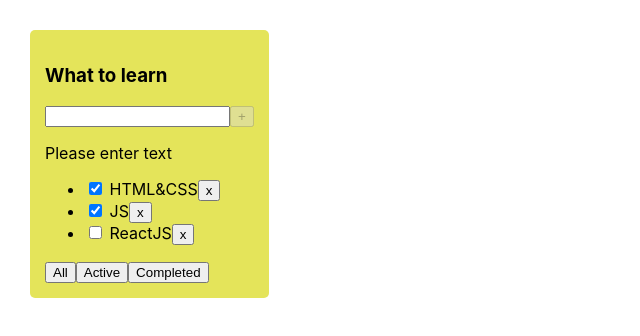
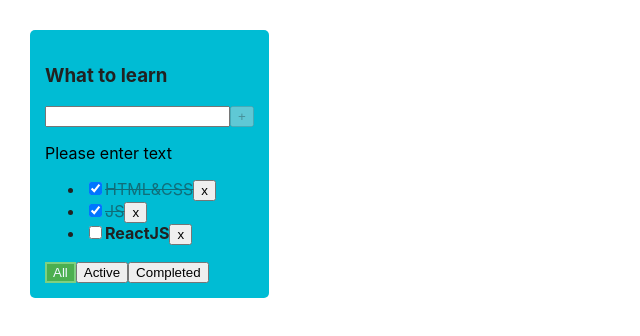
Before and after one commit to sfgardev/todolist, a React (Create React App) app: page / in a window 1280 px wide. Shown: the top 336 px of the page, without its empty margins (0-640 px from the left). Built offline with nearby package versions, Linux system fonts and the light colour scheme.

Commit message:
sprint-1 week-4

```diff
--- a/src/App.css
+++ b/src/App.css
@@ -8,7 +8,27 @@
 }
 
 .todolist {
-  background-color: rgb(228, 228, 90);
+  background-color: #00bcd4;
+  color: #212121;
   border-radius: 5px;
   padding: 15px;
 }
+
+.task-done {
+  opacity: 0.5;
+  text-decoration: line-through;
+}
+
+.task {
+  font-weight: bold;
+}
+
+.active-filter {
+  background-color: #4CAF50;
+  color: aliceblue;
+  border: 2px solid #7ed081;
+}
+
+.input-error {
+  border: 2px solid #9f685a;
+}
--- a/src/App.tsx
+++ b/src/App.tsx
@@ -32,6 +32,19 @@ function App() {
     setTasks(updatedState);
   };
 
+  const changeTaskStatus = (taskId: string, newStatus: boolean) => {
+    // const task = tasks.find((task) => task.id === taskId);
+    // if (task) {
+    //   task.isDone = !task.isDone;
+    // }
+    // setTasks([...tasks]);
+    const updatedState = tasks.map((task) =>
+      task.id === taskId ? { ...task, isDone: newStatus } : task
+    );
+
+    setTasks(updatedState);
+  };
+
   const changeFilter = (filter: Filter) => {
     setFilter(filter);
   };
@@ -56,10 +69,12 @@ function App() {
     <div className="App">
       <TodoList
         title={todoListTitle}
+        filter={filter}
         tasks={filteredTasks}
         removeTask={removeTask}
         changeFilter={changeFilter}
         addTask={addTask}
+        changeTaskStatus={changeTaskStatus}
       />
     </div>
   );
--- a/src/components/Button.tsx
+++ b/src/components/Button.tsx
@@ -1,12 +1,18 @@
 type ButtonProps = {
   title: string;
+  className?: string;
+  isDisabled?: boolean;
   onClick?: () => void;
-  isDisabled?: boolean;
 };
 
-export const Button = ({ title, isDisabled, onClick }: ButtonProps) => {
+export const Button = ({
+  title,
+  className,
+  isDisabled,
+  onClick,
+}: ButtonProps) => {
   return (
-    <button disabled={isDisabled} onClick={onClick}>
+    <button className={className} disabled={isDisabled} onClick={onClick}>
       {title}
     </button>
   );
--- a/src/components/TodoList.tsx
+++ b/src/components/TodoList.tsx
@@ -4,11 +4,13 @@ import { Button } from "./Button";
 import { TodoListHeader } from "./TodoListHeader";
 
 type TodoListProps = {
+  filter: Filter;
   title: string;
   tasks: Task[];
   removeTask: (taskId: string) => void;
   changeFilter: (filter: Filter) => void;
   addTask: (title: string) => void;
+  changeTaskStatus: (taskId: string, newStatus: boolean) => void;
 };
 
 export type Task = {
@@ -20,11 +22,14 @@ export type Task = {
 export const TodoList = ({
   title,
   tasks,
+  filter,
   removeTask,
   changeFilter,
   addTask,
+  changeTaskStatus,
 }: TodoListProps) => {
   const [taskTitle, setTaskTitle] = useState("");
+  const [inputError, setInputError] = useState<boolean>(false);
 
   let tasksList;
   if (tasks.length === 0) {
@@ -34,10 +39,18 @@ export const TodoList = ({
       <ul>
         {tasks.map((task) => {
           const removeTaskHandler = () => removeTask(task.id);
+          const changeStatusHandler = (e: ChangeEvent<HTMLInputElement>) =>
+            changeTaskStatus(task.id, e.currentTarget.checked);
           return (
             <li key={task.id}>
-              <input type="checkbox" checked={task.isDone} />{" "}
-              <span>{task.title}</span>
+              <input
+                type="checkbox"
+                checked={task.isDone}
+                onChange={changeStatusHandler}
+              />
+              <span className={task.isDone ? "task-done" : "task"}>
+                {task.title}
+              </span>
               <Button onClick={removeTaskHandler} title="x" />
             </li>
           );
@@ -47,8 +60,15 @@ export const TodoList = ({
   }
 
   const addNewTaskHandler = () => {
-    // if (taskTitle.length > 15) return;
-    addTask(taskTitle);
+    const trimmedTitle = taskTitle.trim();
+    if (trimmedTitle) {
+      addTask(trimmedTitle);
+    } else {
+      setInputError(true);
+      setTimeout(() => {
+        setInputError(false);
+      }, 3000);
+    }
     setTaskTitle("");
   };
 
@@ -58,8 +78,10 @@ export const TodoList = ({
     }
   };
 
-  const setTaskTitleHandler = (e: ChangeEvent<HTMLInputElement>) =>
+  const setTaskTitleHandler = (e: ChangeEvent<HTMLInputElement>) => {
+    inputError && setInputError(false);
     setTaskTitle(e.currentTarget.value);
+  };
 
   const changeFilterHandlerCreator = (filter: Filter) => {
     return () => changeFilter(filter);
@@ -75,6 +97,7 @@ export const TodoList = ({
       <div>
         <input
           value={taskTitle}
+          className={inputError ? "input-error" : undefined}
           onChange={setTaskTitleHandler}
           onKeyDown={onKeyDownaddNewTaskHandler}
         />
@@ -83,14 +106,27 @@ export const TodoList = ({
           onClick={addNewTaskHandler}
           isDisabled={!isAddTaskPosible}
         />
-        {!taskTitle.length && <p>Please enter text</p>}
+        {!taskTitle.length && (
+          <p style={{ color: inputError ? "red" : "black" }}>
+            Please enter text
+          </p>
+        )}
         {taskTitle.length > maxTitleLength && <p>Task title is too long</p>}
       </div>
       {tasksList}
       <div>
-        <Button title="All" onClick={changeFilterHandlerCreator("all")} />
-        <Button title="Active" onClick={changeFilterHandlerCreator("active")} />
         <Button
+          className={filter === "all" ? "active-filter" : undefined}
+          title="All"
+          onClick={changeFilterHandlerCreator("all")}
+        />
+        <Button
+          className={filter === "active" ? "active-filter" : undefined}
+          title="Active"
+          onClick={changeFilterHandlerCreator("active")}
+        />
+        <Button
+          className={filter === "completed" ? "active-filter" : undefined}
           title="Completed"
           onClick={changeFilterHandlerCreator("completed")}
         />
```
